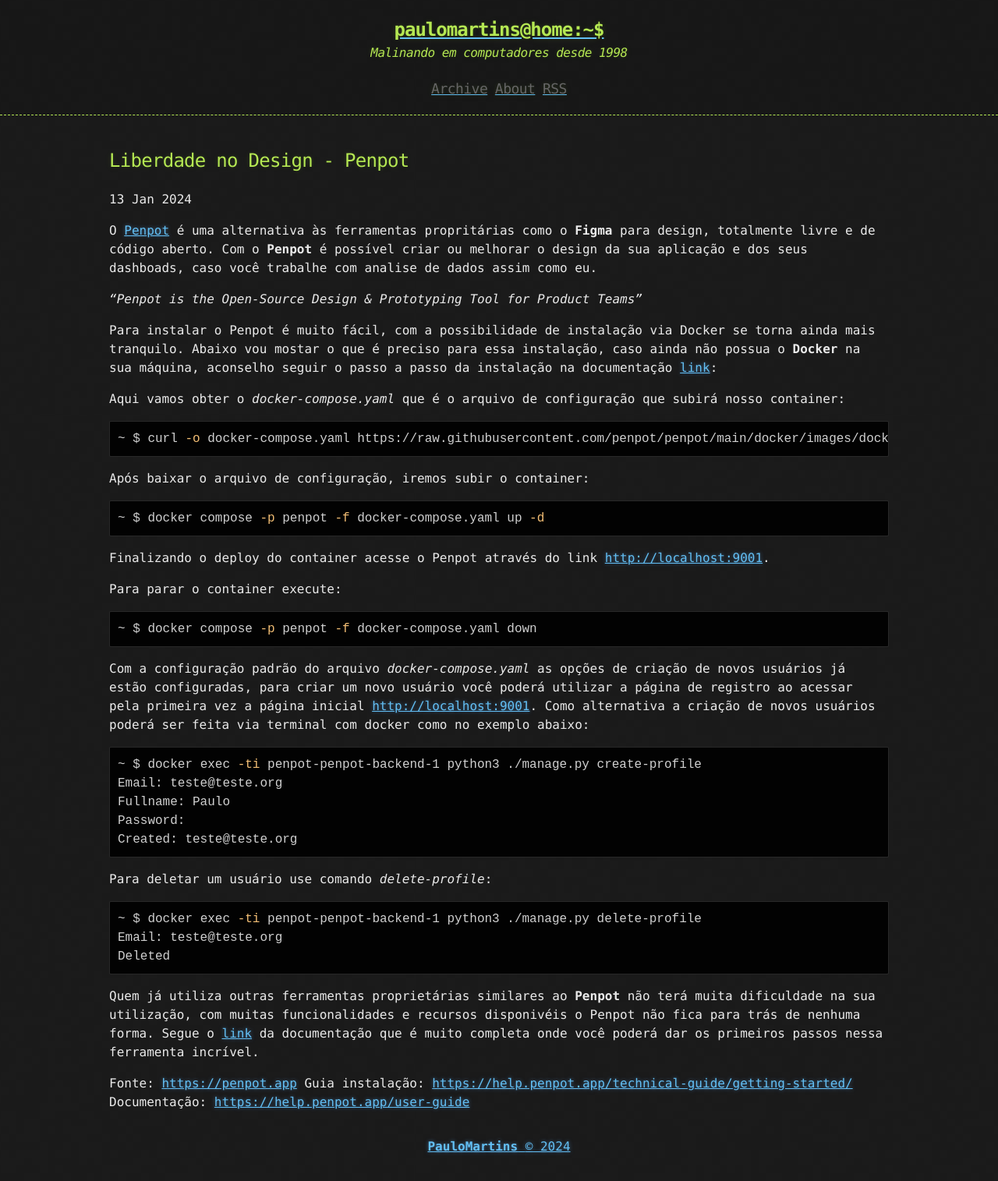
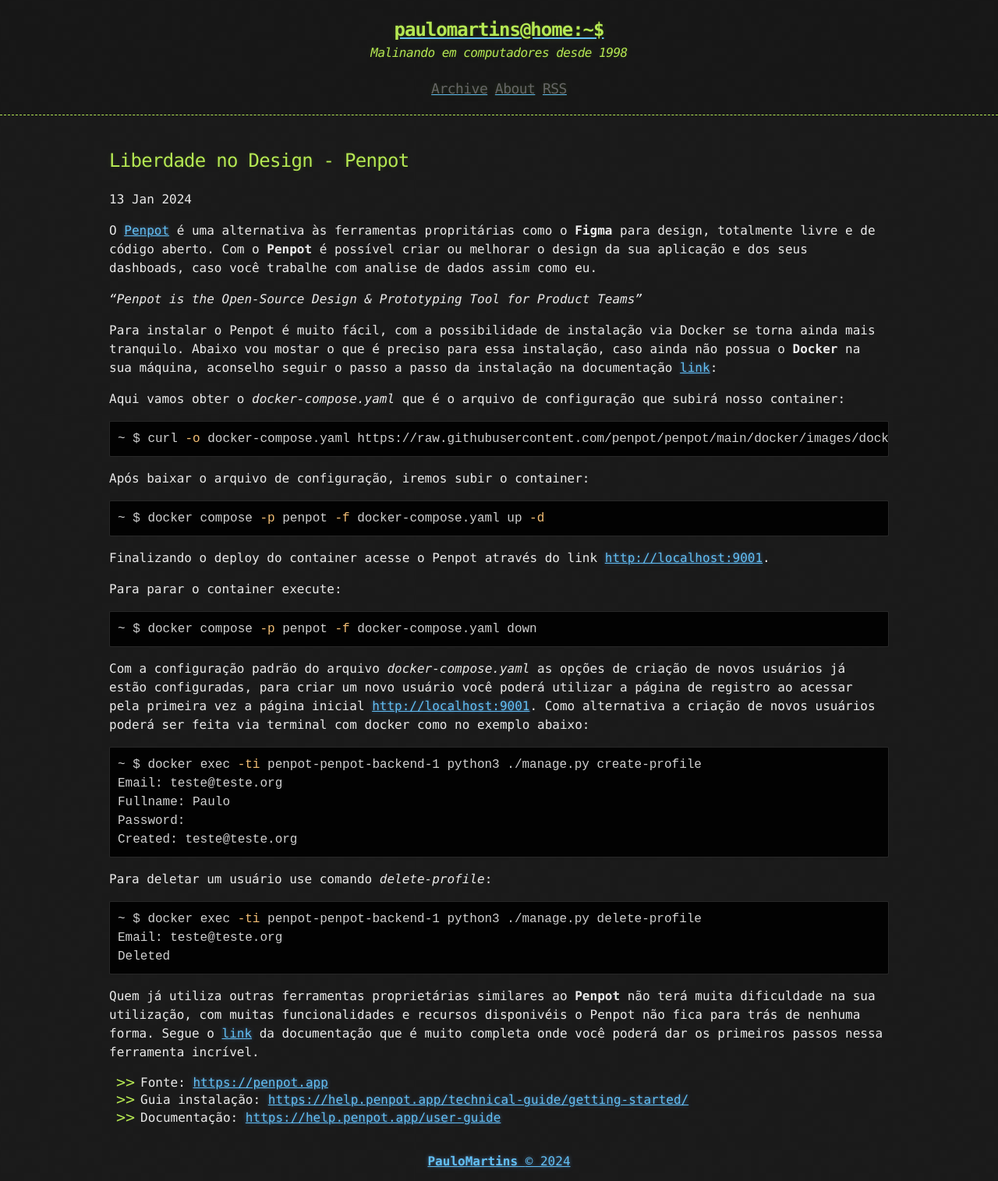
Before and after one commit to paullomarttins/paullomarttins.github.io, a Jekyll site: the page built from _posts/2024-01-13-liberdade_design_penpot.md, in a window 1280 px wide. Shown: the whole page at 78% size. Built offline with Jekyll 4.4.1, drawn with Linux system fonts in a browser that asks for light colours.

Commit message:
Novo post ajuste rodapé

```diff
--- a/_posts/2024-01-13-liberdade_design_penpot.md
+++ b/_posts/2024-01-13-liberdade_design_penpot.md
@@ -50,6 +50,6 @@ Deleted
 
 Quem já utiliza outras ferramentas proprietárias similares ao **Penpot** não terá muita dificuldade na sua utilização, com muitas funcionalidades e recursos disponivéis o Penpot não fica para trás de nenhuma forma. Segue o [link](https://help.penpot.app/user-guide/) da documentação que é muito completa onde você poderá dar os primeiros passos nessa ferramenta incrível.
 
-Fonte: [https://penpot.app](https://penpot.app/)
-Guia instalação: [https://help.penpot.app/technical-guide/getting-started/](https://help.penpot.app/technical-guide/getting-started/)
-Documentação: [https://help.penpot.app/user-guide](https://help.penpot.app/user-guide/)
+- Fonte: [https://penpot.app](https://penpot.app/)
+- Guia instalação: [https://help.penpot.app/technical-guide/getting-started/](https://help.penpot.app/technical-guide/getting-started/)
+- Documentação: [https://help.penpot.app/user-guide](https://help.penpot.app/user-guide/)
```
